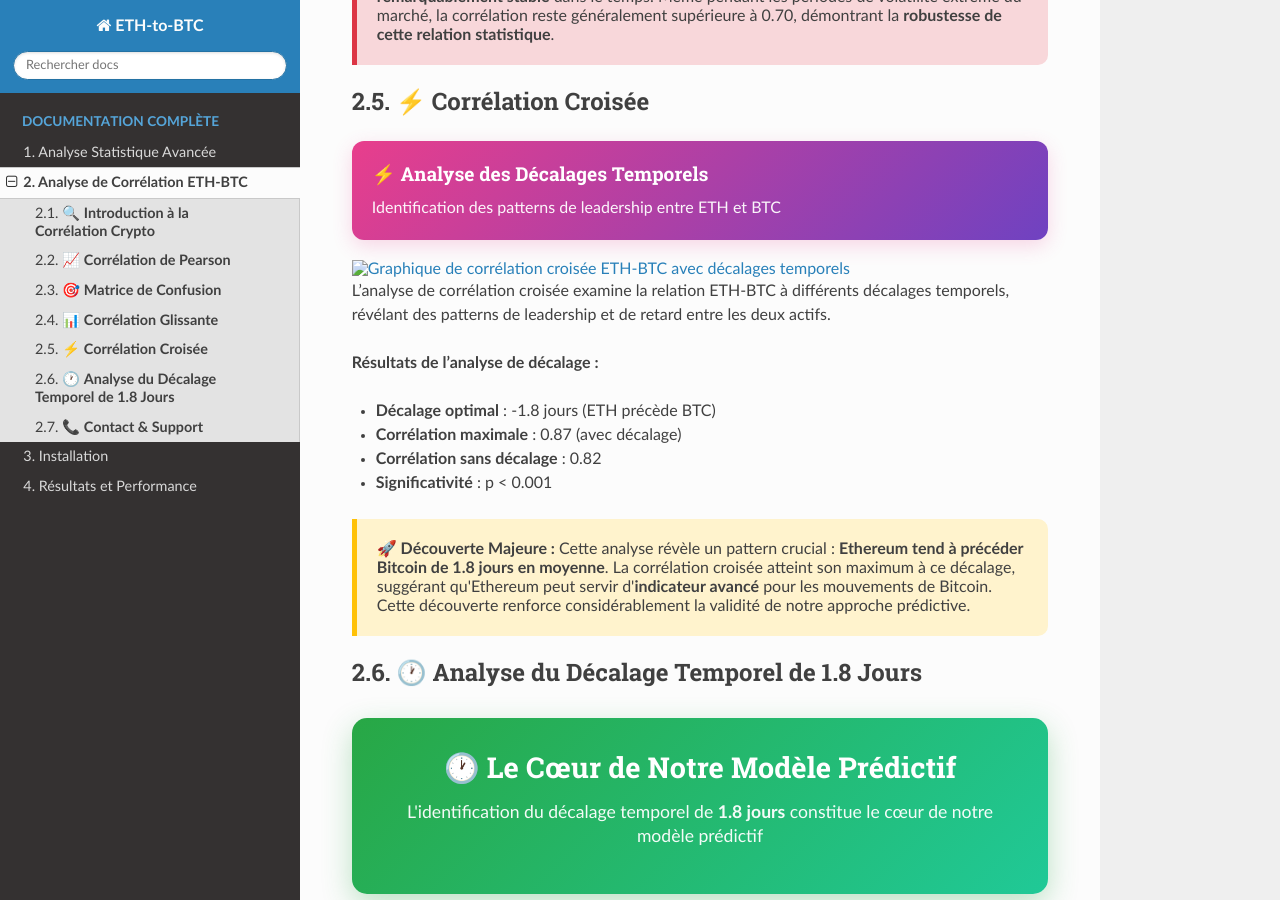
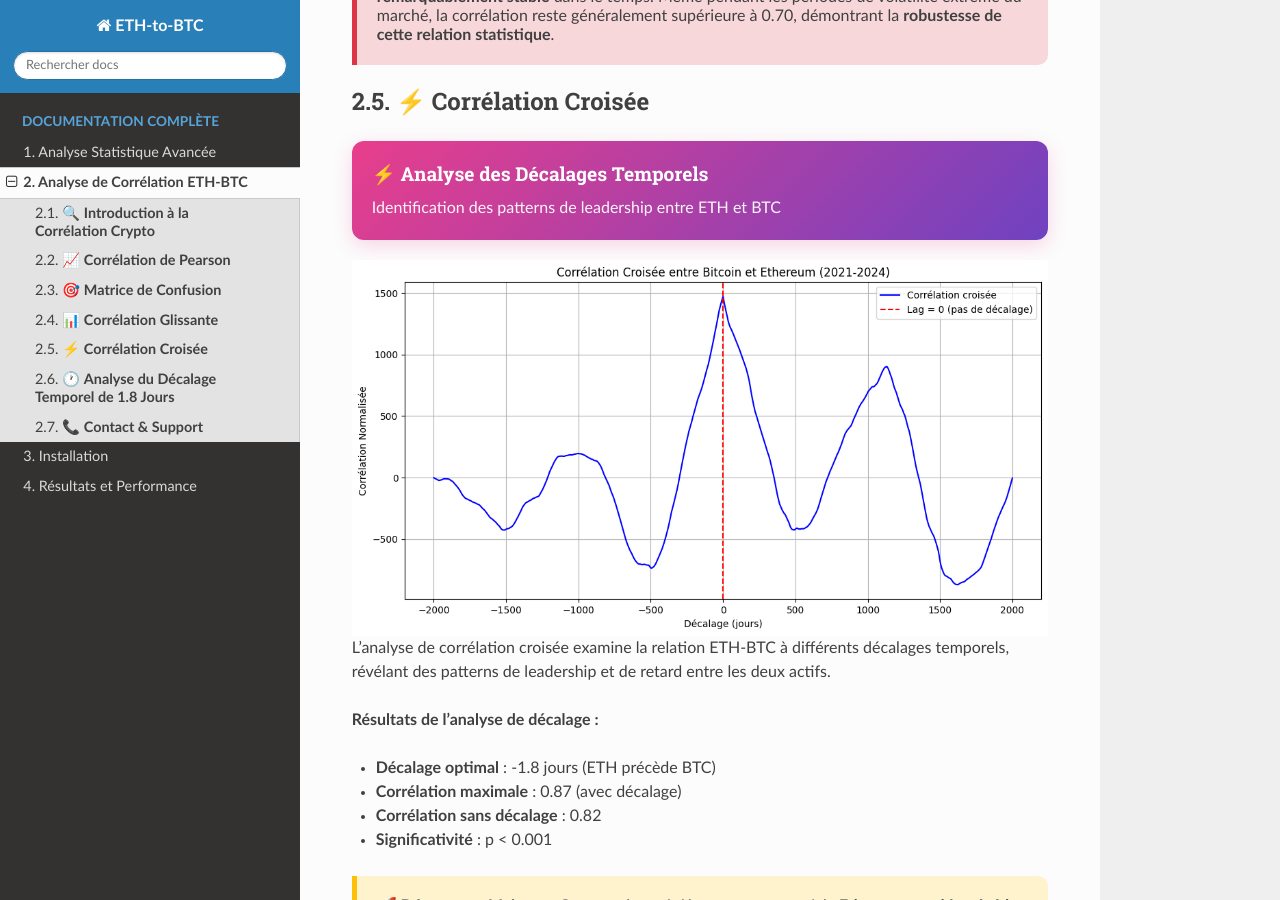
Before and after one commit to YoussefAIDT/ETH-to-BTC, a Sphinx documentation site: the page built from docs/source/correlation_analysis.rst, in a window 1280 px wide and 900 px high, scrolled down 3320 px. Built offline with Sphinx 7.4.7 and the Read the Docs theme 3.1.0, drawn with Linux system fonts in a browser that asks for light colours; pages that are not in the unit, such as notebooks, are missing from menus.

Commit message:
Update correlation_analysis.rst

```diff
--- a/docs/source/correlation_analysis.rst
+++ b/docs/source/correlation_analysis.rst
@@ -125,7 +125,7 @@ L'analyse de corrélation glissante sur une fenêtre de 30 jours révèle l'évo
       <p style="margin: 0; opacity: 0.95;">Identification des patterns de leadership entre ETH et BTC</p>
    </div>
 
-.. image:: images/corr_croise.png
+.. image:: corr_croise.png
    :alt: Graphique de corrélation croisée ETH-BTC avec décalages temporels
    :align: center
    :width: 700px
```
